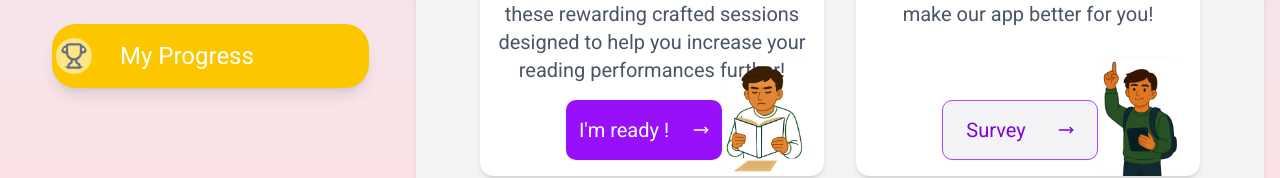
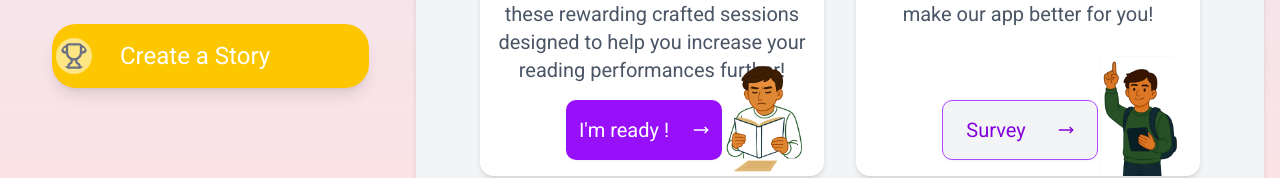
Before and after one commit to Sean-Andrew-Stanek/read-with-me, a Next.js app: page /home in a window 1280 px wide. Shown: the part 645-823 px from the top of the page. Built offline with nearby package versions, Linux system fonts and the light colour scheme; no server answers.

Commit message:
Add create a story button to sidebar

```diff
--- a/src/components/Sidebar/index.tsx
+++ b/src/components/Sidebar/index.tsx
@@ -105,13 +105,13 @@ const Sidebar = (): JSX.Element => {
                         </span>
                     </Button>
                 </Link>
-                <Link href="#">
+                <Link href="/create-story">
                     <Button variant="ghost" className={buttonSet}>
                         <span className="inline-flex items-center p-1 rounded-3xl group-hover:bg-amber-200 text-lg transition-colors duration-200">
                             <Trophy className={iconSet} />
                         </span>
                         <span className="hidden sm:inline ml-2 truncate">
-                            My Progress
+                            Create a Story
                         </span>
                     </Button>
                 </Link>
```
